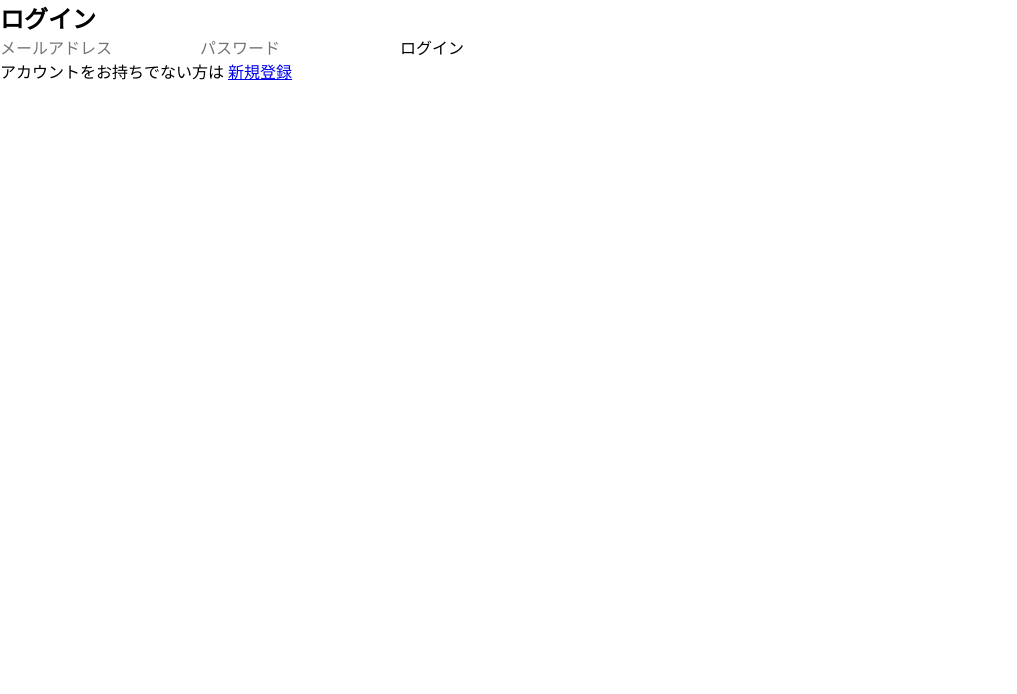
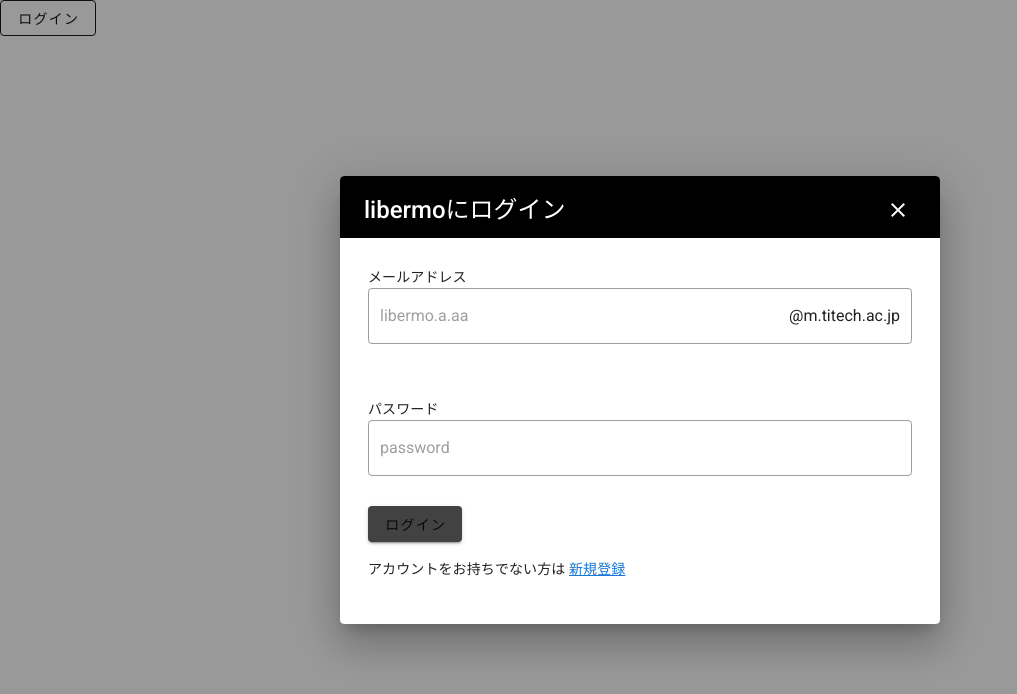
Before and after one commit to script-alert-0-script/pbl-application, a Vue app in the folder client/: page /signin in a window 1280 px wide. Both pictures are taken after a click on the button "ログイン". Shown: the top 694 px of the page, without its empty margins (0-1017 px from the left). Built offline with nearby package versions, Linux system fonts and the light colour scheme; no server answers.

Commit message:
Impl modal for signin

```diff
--- /dev/null
+++ b/client/src/components/SignInModal.vue
@@ -0,0 +1,83 @@
+<template>
+  <v-dialog v-model="dialog" max-width="600px">
+    <v-btn slot="activator" color="black" dark flat outlined @click.stop="open">ログイン</v-btn>
+
+    <v-card>
+      <v-card-title class="headline black white--text">
+        libermoにログイン
+        <v-spacer />
+        <v-btn icon dark @click.stop="close">
+          <v-icon>mdi-close</v-icon>
+        </v-btn>
+      </v-card-title>
+
+      <v-container>
+        <v-card-text>
+          <v-row>
+            <v-col cols="12">
+              メールアドレス
+              <v-text-field
+                type="text"
+                v-model="email"
+                placeholder="libermo.a.aa"
+                suffix="@m.titech.ac.jp"
+                outlined
+              ></v-text-field>
+            </v-col>
+            <v-col cols="12">
+              パスワード
+              <v-text-field type="password" v-model="password" placeholder="password" outlined></v-text-field>
+            </v-col>
+          </v-row>
+
+          <!--TODO: センタリング -->
+          <v-btn color="grey darken-3" @click.prevent="signIn">ログイン</v-btn>
+
+          <!--TODO: センタリング -->
+          <p>{{ message }}</p>
+          <p>
+            アカウントをお持ちでない方は
+            <!--TODO-->
+            <router-link to="/signup">新規登録</router-link>
+          </p>
+        </v-card-text>
+      </v-container>
+    </v-card>
+  </v-dialog>
+</template>
+
+<script lang="ts">
+import { Component, Vue } from "vue-property-decorator";
+import { signIn } from "@/auth";
+
+@Component({})
+export default class SignInModal extends Vue {
+  readonly domain = "@m.titech.ac.jp";
+  email = "";
+  password = "";
+  message = "";
+  dialog = false;
+
+  signIn() {
+    signIn(this.email + this.domain, this.password)
+      .then(async () => {
+        // TODO: GET /api/user/me
+        this.$router.push("/");
+        close();
+      })
+      .catch(e => {
+        if (e instanceof Error) {
+          this.message = e.message;
+        }
+      });
+  }
+
+  open() {
+    this.dialog = true;
+  }
+
+  close() {
+    this.dialog = false;
+  }
+}
+</script>
--- a/client/src/views/SignIn.vue
+++ b/client/src/views/SignIn.vue
@@ -1,43 +1,18 @@
 <template>
-  <div id="signin">
-    <h2>ログイン</h2>
-    <!-- TODO: メールアドレスがmアドレスだけだと分かりやすいように -->
-    <form @submit.prevent="signIn">
-      <input type="email" placeholder="メールアドレス" v-model="email" />
-      <input type="password" placeholder="パスワード" v-model="password" />
-      <button type="submit">ログイン</button>
-    </form>
-    <p>
-      アカウントをお持ちでない方は
-      <router-link to="/signup">新規登録</router-link>
-    </p>
-    <p>
-      {{ message }}
-    </p>
-  </div>
+  <v-app>
+    <div id="signin">
+      <sign-in-modal />
+    </div>
+  </v-app>
 </template>
 
 <script lang="ts">
 import { Component, Vue } from "vue-property-decorator";
-import { signIn } from "@/auth";
-
-@Component({})
-export default class SignIn extends Vue {
-  email = "";
-  password = "";
-  message = "";
-
-  signIn() {
-    signIn(this.email, this.password)
-      .then(async () => {
-        // TODO: GET /api/user/me
-        this.$router.push("/");
-      })
-      .catch(e => {
-        if (e instanceof Error) {
-          this.message = e.message;
-        }
-      });
+import SignInModal from "@/components/SignInModal.vue";
+@Component({
+  components: {
+    "sign-in-modal": SignInModal
   }
-}
+})
+export default class SignIn extends Vue {}
 </script>
```
